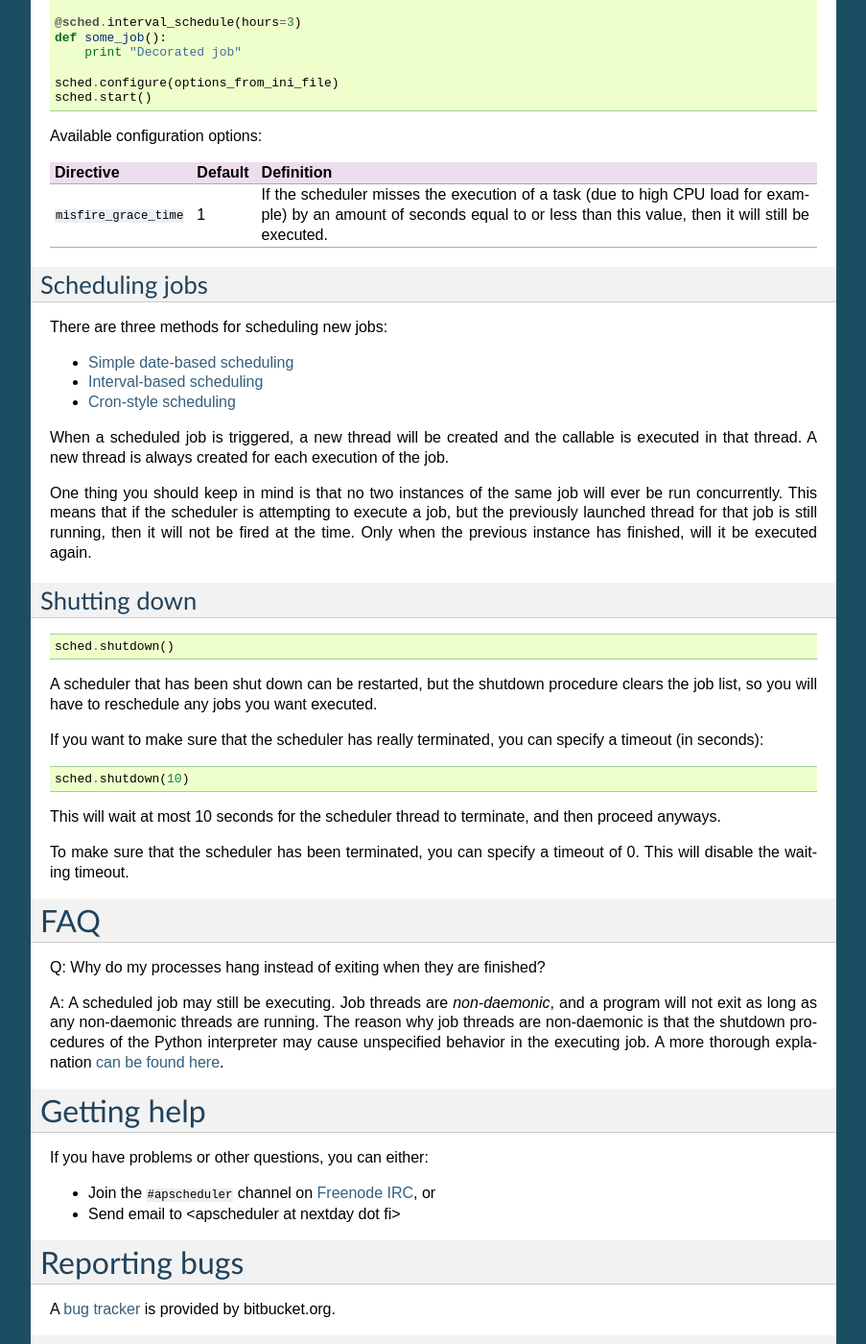
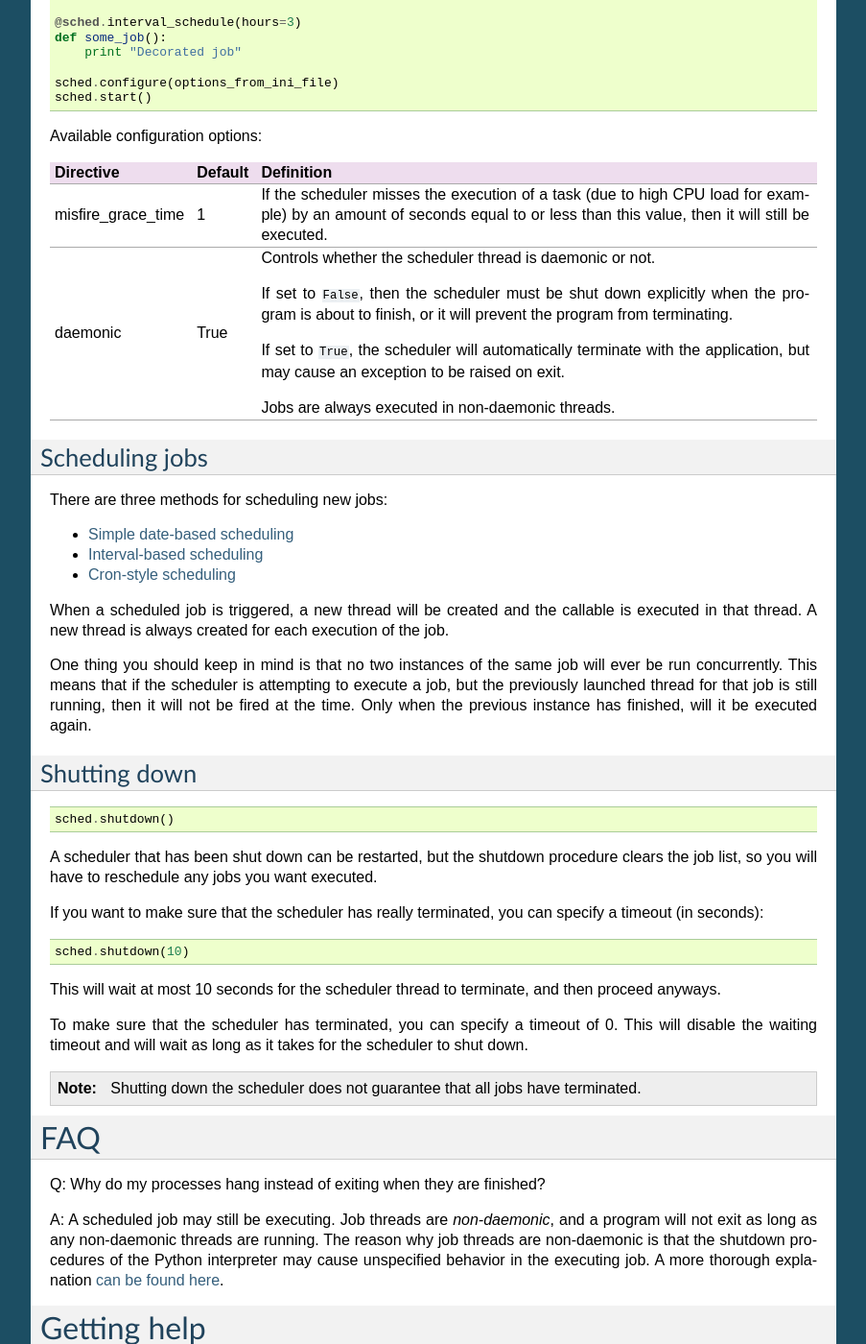
Before and after one commit to agronholm/apscheduler, a Sphinx documentation site: the page built from docs/index.rst, in a window 1280 px wide and 1400 px high, scrolled down 1096 px. Shown: the whole window at 96% size, without its empty margins (198-1101 px from the left). Built offline with Sphinx 7.4.7, drawn with Linux system fonts in a browser that asks for light colours.

Commit message:
Added the \"daemonic\" configuration option

```diff
--- a/docs/index.rst
+++ b/docs/index.rst
@@ -81,10 +81,25 @@ Available configuration options:
 ======================= ======== ==============================================
 Directive               Default  Definition
 ======================= ======== ==============================================
-``misfire_grace_time``  1        If the scheduler misses the execution of a task
+misfire_grace_time      1        If the scheduler misses the execution of a task
                                  (due to high CPU load for example) by an amount
                                  of seconds equal to or less than this value,
                                  then it will still be executed.
+daemonic                True     Controls whether the scheduler thread is
+                                 daemonic or not.
+
+                                 If set to ``False``, then the
+                                 scheduler must be shut down explicitly
+                                 when the program is about to finish, or it will
+                                 prevent the program from terminating.
+
+                                 If set to ``True``, the scheduler will
+                                 automatically terminate with the application,
+                                 but may cause an exception to be raised on
+                                 exit.
+
+                                 Jobs are always executed in non-daemonic
+                                 threads.
 ======================= ======== ==============================================
 
 Scheduling jobs
@@ -128,8 +143,13 @@ can specify a timeout (in seconds)::
 This will wait at most 10 seconds for the scheduler thread to terminate,
 and then proceed anyways.
 
-To make sure that the scheduler has been terminated, you can specify
-a timeout of 0. This will disable the waiting timeout.
+To make sure that the scheduler has terminated, you can specify
+a timeout of 0. This will disable the waiting timeout and will wait as long as
+it takes for the scheduler to shut down.
+
+.. note::
+	Shutting down the scheduler does not guarantee that all jobs have
+	terminated.
 
 
 FAQ
--- a/setup.py
+++ b/setup.py
@@ -10,7 +10,7 @@ except ImportError:
 
 setup(
     name='APScheduler',
-    version='1.01',
+    version='1.02',
     description='In-process task scheduler with Cron-like capabilities',
     long_description="""\
 APScheduler is a light but powerful in-process task scheduler that
```
Also changed, not shown: 4 other files.
